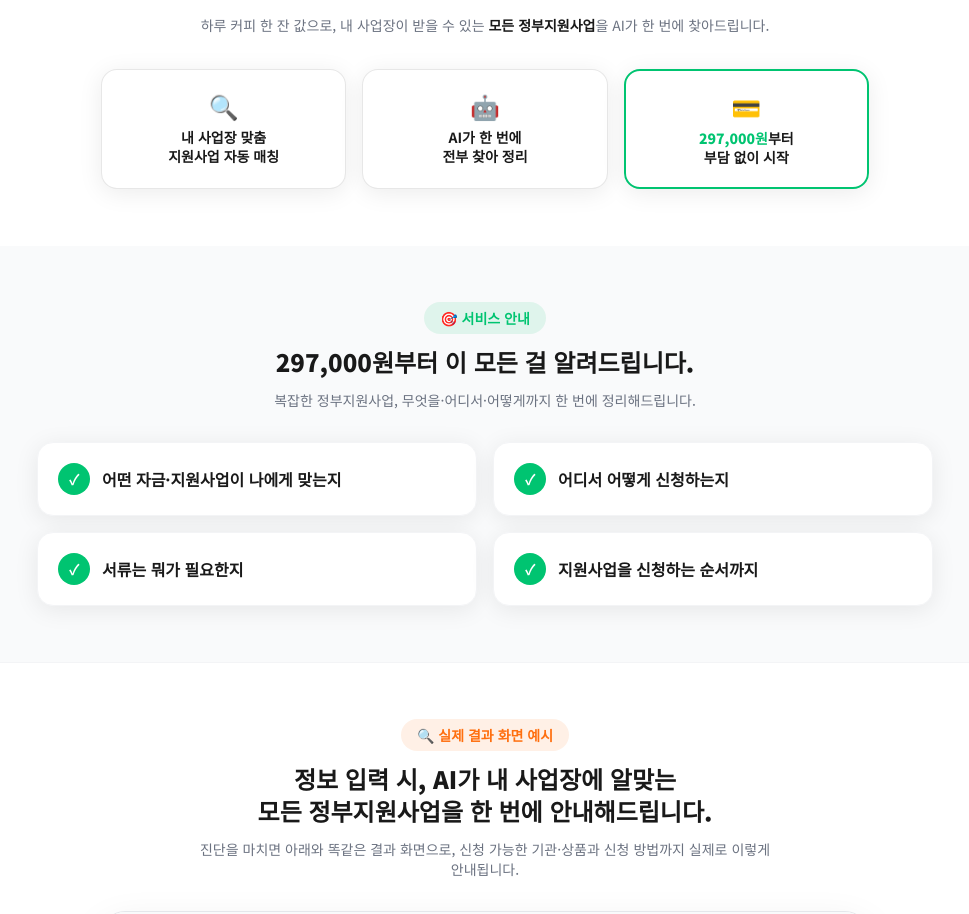
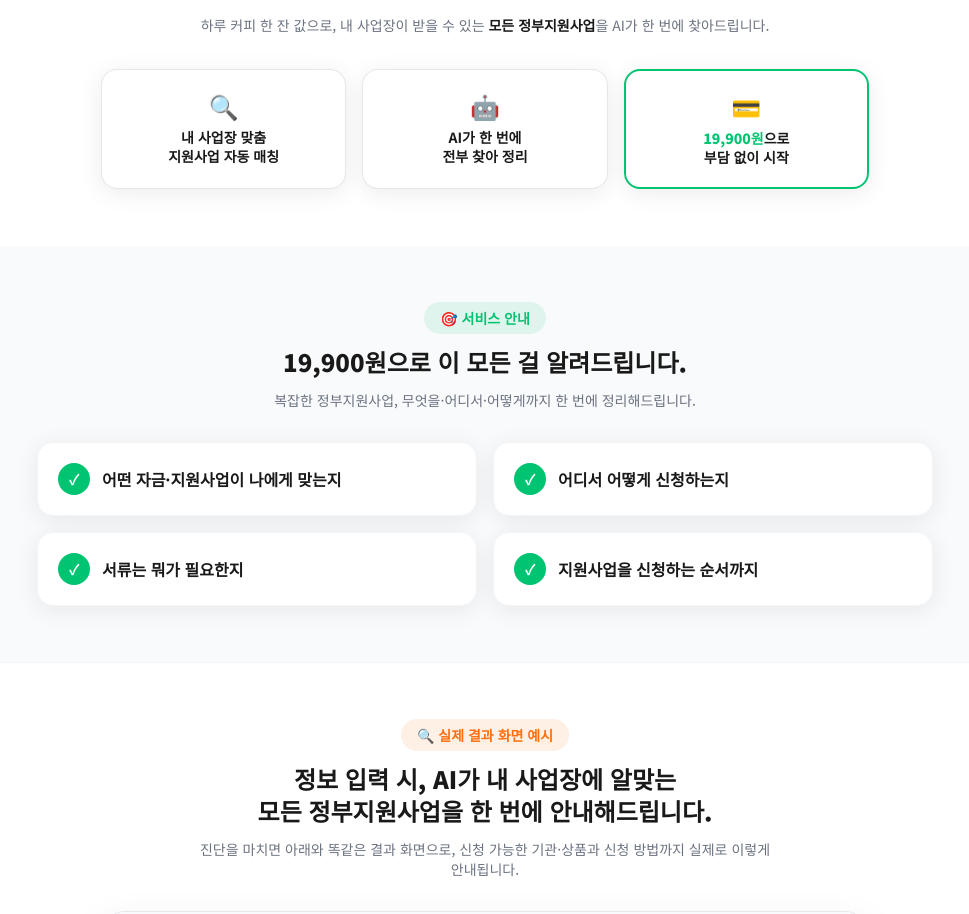
Before and after one commit to ppfa26/PPFA26, a Next.js app: page / in a window 1280 px wide. Shown: the part 821-1735 px from the top of the page, without its empty margins (155-1124 px from the left). Built offline with nearby package versions, Linux system fonts and the light colour scheme; no server answers; a web font is replaced by a local one.

Commit message:
🎁 5가지 추가 혜택 카드를 '기관별 상품 한눈에 보기' 위로 이동 · 🗓️ '이 순서대로 챙기세요' 타임라인 블록 삭제 · 가격 297,000원→19,900원 전체 통일(대표님 요청)

```diff
--- a/src/app/page.tsx
+++ b/src/app/page.tsx
@@ -236,7 +236,7 @@ export default function Home() {
                   as="p"
                   className="break-keep text-sm font-bold leading-snug text-brand-dark"
                 >
-                  <b className="text-brand-green">297,000원</b>부터<br />부담 없이 시작
+                  <b className="text-brand-green">19,900원</b>으로<br />부담 없이 시작
                 </Editable>
               </div>
             </div>
@@ -255,7 +255,7 @@ export default function Home() {
                 as="h2"
                 className="break-keep text-xl font-extrabold text-brand-dark sm:text-2xl"
               >
-                297,000원부터 이 모든 걸 알려드립니다.
+                19,900원으로 이 모든 걸 알려드립니다.
               </Editable>
               <Editable
                 id="home-value-sub"
--- a/src/app/pricing/layout.tsx
+++ b/src/app/pricing/layout.tsx
@@ -3,7 +3,7 @@ import type { Metadata } from "next";
 export const metadata: Metadata = {
   title: "요금 안내 | 모두의사업친구",
   description:
-    "하루 커피 한 잔 값, 297,000원부터. 내 사업장이 받을 수 있는 정부지원사업을 AI로 한 번에 찾고 신청 방법까지 안내받으세요. 모두의사업친구 요금 안내.",
+    "하루 커피 한 잔 값, 19,900원으로. 내 사업장이 받을 수 있는 정부지원사업을 AI로 한 번에 찾고 신청 방법까지 안내받으세요. 모두의사업친구 요금 안내.",
   alternates: { canonical: "/pricing" },
 };
 
--- a/src/components/AdvancedScreeningPanel.tsx
+++ b/src/components/AdvancedScreeningPanel.tsx
@@ -1218,6 +1218,9 @@ function AdvancedResult({
         </div>
       )}
 
+      {/* 🎁 5가지 추가 혜택 — '기관별 상품 한눈에 보기' 박스 '위'로 이동 (대표님 요청) */}
+      {autoRun && <ExtraBenefitsSection />}
+
       {/* 기관별 상품 한눈에 보기 — 지원제도 박스 '아래' 별도 박스로 배치 (대표님 요청) */}
       <div className="rounded-2xl border-2 border-brand-dark/10 bg-white p-5 shadow-card">
         <p className="text-base font-extrabold text-brand-dark sm:text-lg">
@@ -1258,9 +1261,6 @@ function AdvancedResult({
           공식 사이트 모음 보기
         </span>
       </a>
-
-      {/* 🎁 5가지 추가 혜택 + 🗓️ 챙기는 순서 — 최하단 배치 (대표님 요청, 동일 카드 디자인) */}
-      {autoRun && <ExtraBenefitsSection />}
     </div>
   );
 }
--- a/src/components/report/ExtraBenefitsSection.tsx
+++ b/src/components/report/ExtraBenefitsSection.tsx
@@ -2,7 +2,6 @@
 
 import { useEffect, useState } from "react";
 import benefitsData from "@/data/benefits-extra.json";
-import BenefitTimeline from "@/components/report/BenefitTimeline";
 
 // ── Props 구조 (지시사항 명세 그대로) ─────────────────────────────
 //  값이 없으면 undefined 또는 0으로 전달 → 내부에서 "정보 부족" 처리
@@ -391,19 +390,7 @@ export default function ExtraBenefitsSection({ userInput }: Props) {
           </p>
         </div>
       </div>
-
-      {/* ========== 🗓️ 이 순서대로만 챙기세요 — 동일한 흰 카드 틀 ========== */}
-      <div className="rounded-2xl border-2 border-brand-dark/10 bg-white p-5 shadow-card">
-        <p className="text-base font-extrabold text-brand-dark sm:text-lg">
-          🗓️ 이 순서대로만 챙기세요
-        </p>
-        <p className="mt-1 break-keep text-xs text-brand-dark/60">
-          언제 무엇을 신청해야 하는지 순서대로 정리했습니다. 위에서부터 하나씩 체크하세요.
-        </p>
-        <div className="mt-3">
-          <BenefitTimeline />
-        </div>
-      </div>
+      {/* ※ 🗓️ '이 순서대로만 챙기세요' 타임라인 블록 제거(대표님 요청) — 위 5가지 혜택 카드로 충분 */}
     </>
   );
 }
```
